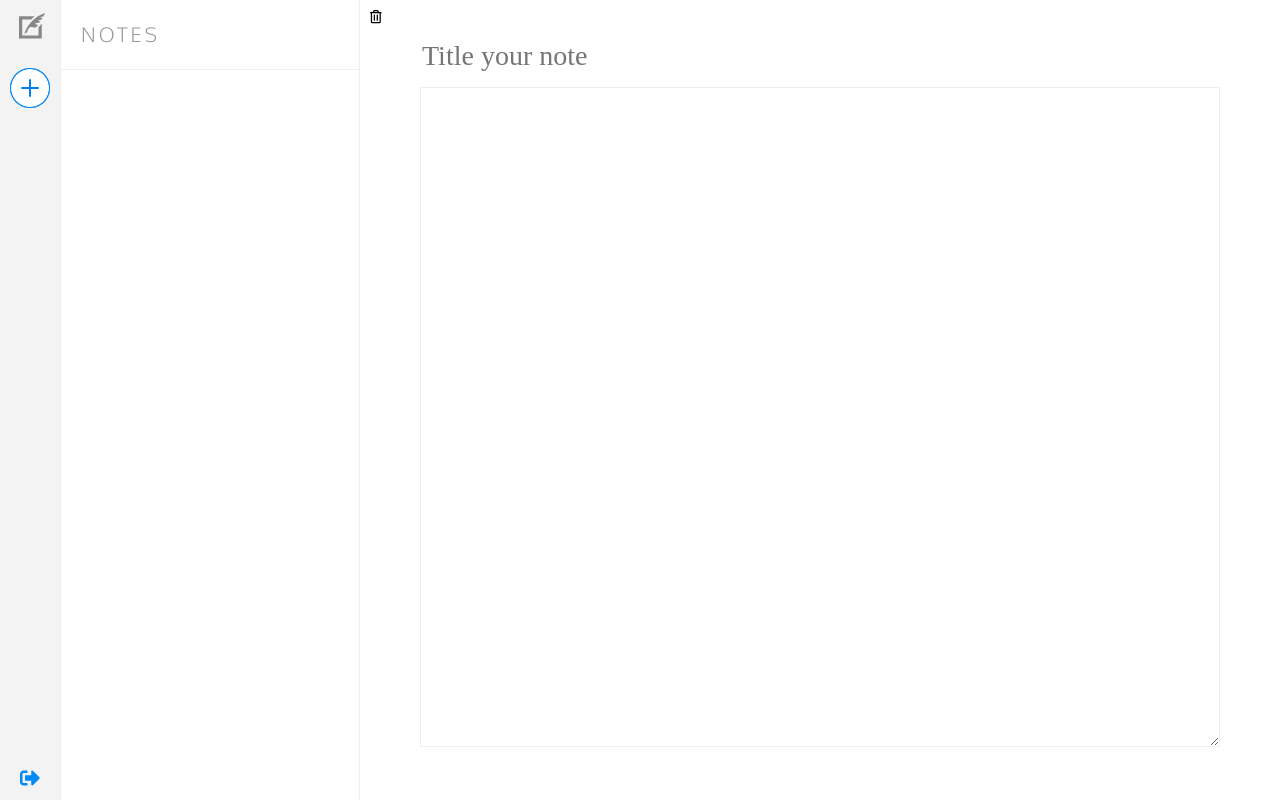
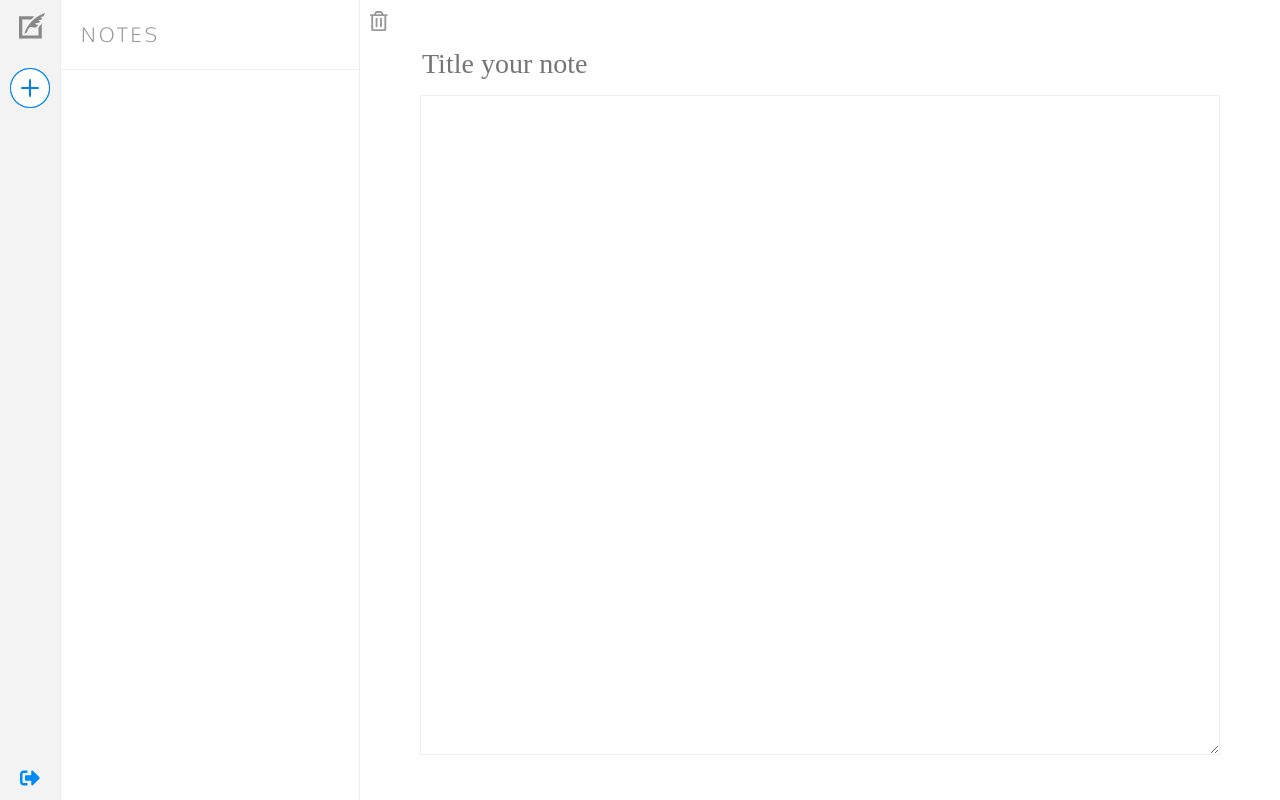
Before and after one commit to xtbc18s1/noteherder, a React (Create React App) app: page / in a window 1280 px wide. Built offline with nearby package versions, Linux system fonts and the light colour scheme; a web font is replaced by a local one.

Commit message:
Delete notes

```diff
--- a/src/Main.js
+++ b/src/Main.js
@@ -46,6 +46,18 @@ class Main extends React.Component {
     this.setCurrentNote(note)
   }
 
+  removeCurrentNote = () => {
+    const notes = [...this.state.notes]
+
+    const i = notes.findIndex(note => note.id === this.state.currentNote.id)
+    if (i > -1) {
+      notes.splice(i, 1)
+      this.setState({ notes })
+    }
+
+    this.resetCurrentNote()
+  }
+
   render() {
     return (
       <div className="Main" style={style}>
@@ -57,6 +69,7 @@ class Main extends React.Component {
         <NoteForm
           currentNote={this.state.currentNote}
           saveNote={this.saveNote}
+          removeCurrentNote={this.removeCurrentNote}
         />
       </div>
     )
--- a/src/NoteForm.css
+++ b/src/NoteForm.css
@@ -23,10 +23,13 @@
   font-size: 1.4rem;
   padding: 1rem;
 }
-.NoteForm button i.fa {
+.NoteForm button {
   color: #999;
   font-size: 2rem;
   margin: 0;
+}
+.NoteForm button:hover {
+  color: black;
 }
 .NoteForm form {
   margin: 0 auto;
--- a/src/NoteForm.js
+++ b/src/NoteForm.js
@@ -2,7 +2,7 @@ import React from 'react'
 
 import './NoteForm.css'
 
-const NoteForm = ({ currentNote, saveNote }) => {
+const NoteForm = ({ currentNote, saveNote, removeCurrentNote }) => {
   const handleChanges = (ev) => {
     const note = {...currentNote}
     note[ev.target.name] = ev.target.value
@@ -12,7 +12,10 @@ const NoteForm = ({ currentNote, saveNote }) => {
   return (
     <div className="NoteForm">
       <div className="form-actions">
-        <button type="button">
+        <button
+          type="button"
+          onClick={removeCurrentNote}
+        >
           <i className="far fa-trash-alt"></i>
         </button>
       </div>
```
